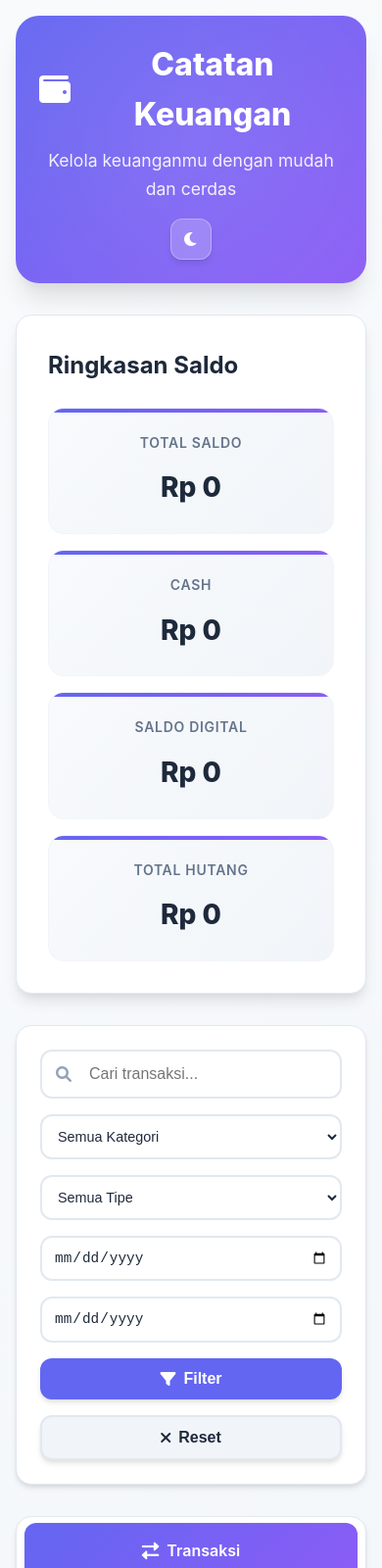
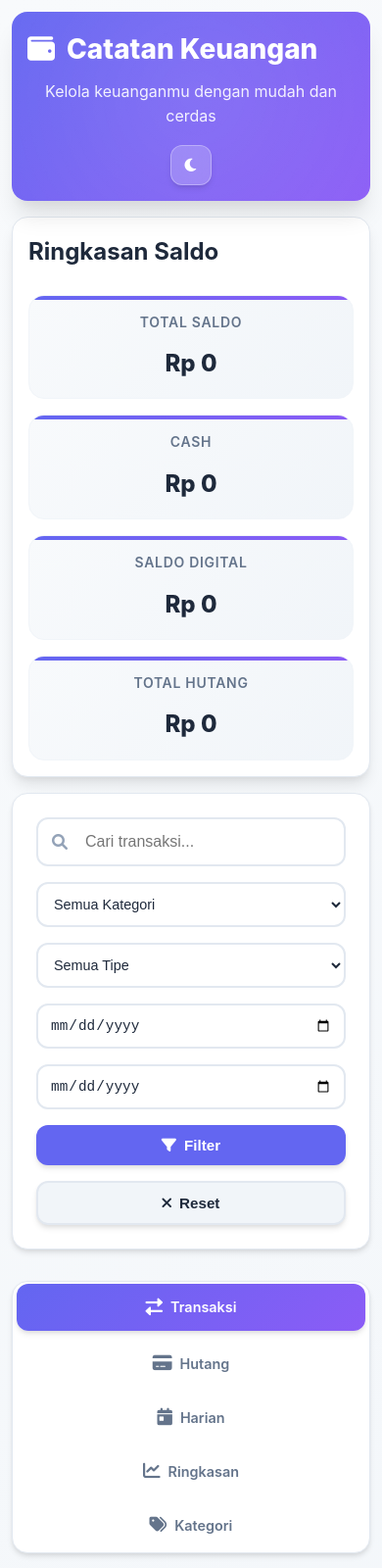
Before and after one commit to Syabadriel/financeTrack, a plain HTML site: page index.html in a window 390 px wide. Shown: the top 1600 px of the page at 98% size. Drawn offline with nearby package versions, Linux system fonts and the light colour scheme.

Commit message:
Update style.css

```diff
--- a/style.css
+++ b/style.css
@@ -1,4 +1,4 @@
-/* CSS Variables for Theme Support */
+/* CSS Variables for Theme Support (Bagian ini tidak diubah) */
 :root {
   --primary-color: #6366f1;
   --primary-dark: #4f46e5;
@@ -63,7 +63,7 @@ body {
 .container {
   max-width: 1200px;
   margin: 0 auto;
-  padding: 20px;
+  padding: 20px; /* Padding standar untuk desktop */
 }
 
 /* Header Styles */
@@ -91,7 +91,7 @@ body {
 }
 
 @keyframes float {
-  0%, 100% { transform: rotate(30deg) translateY(0px);  }
+  0%, 100% { transform: rotate(30deg) translateY(0px); }
   50% { transform: rotate(30deg) translateY(-20px); }
 }
 
@@ -994,49 +994,77 @@ button:active {
   display: none !important;
 }
 
-/* Responsive Design */
+/* Responsive Design Adjustments */
+/* Tablet/Layar Sedang (768px ke bawah) */
 @media (max-width: 768px) {
+  /* CONTAINER & PADDING */
   .container {
-    padding: 1rem;
+    padding: 1rem; /* Mengurangi padding luar */
   }
 
+  /* HEADER */
   .header {
-    padding: 1.5rem;
+    padding: 1.5rem; /* Mengurangi padding header */
+    margin-bottom: 1.5rem;
+    border-radius: var(--radius-xl); /* Sedikit mengurangi sudut */
   }
 
   .header-left h1 {
     font-size: 2rem;
   }
 
+  /* SECTION PADDING */
+  .balance-section, .form-section, .transaction-list, .debt-section, .chart-container {
+    padding: 1.5rem;
+    margin-bottom: 1.5rem;
+  }
+
+  /* GRIDS */
   .balance-grid {
     grid-template-columns: repeat(2, 1fr);
     gap: 1rem;
   }
 
-  .tabs {
-    flex-direction: column;
+  .summary-cards {
+    grid-template-columns: repeat(2, 1fr); /* Dua kolom untuk tablet */
+    gap: 1rem;
+  }
+
+  .category-summary, .budget-targets {
+    grid-template-columns: 1fr; /* Satu kolom untuk elemen daftar */
+  }
+
+  /* TABS & FILTERS */
+  .tabs, .summary-tabs {
+    flex-direction: column; /* Tabs menjadi kolom tunggal */
+    padding: 0.25rem;
   }
 
   .tab {
     min-width: auto;
+    padding: 0.75rem 1rem; /* Mengurangi padding tab */
+    font-size: 0.9rem;
   }
 
   .filter-controls {
-    grid-template-columns: 1fr;
+    grid-template-columns: 1fr; /* Filter menjadi kolom tunggal */
   }
 
-  .summary-cards {
-    grid-template-columns: 1fr;
-  }
-
+  /* TRANSACTIONS & DEBTS (Sudah responsif ke kolom, hanya menyempurnakan jarak) */
   .transaction-item, .debt-item {
     flex-direction: column;
     align-items: flex-start;
-    gap: 1rem;
+    gap: 0.5rem; /* Mengurangi jarak antar elemen */
+    padding: 1rem;
+  }
+
+  .transaction-description, .debt-name {
+    font-size: 0.95rem;
   }
 
   .transaction-amount, .debt-amount {
     margin-left: 0;
+    font-size: 1rem;
   }
 
   .transaction-actions, .debt-actions {
@@ -1044,19 +1072,20 @@ button:active {
     width: 100%;
     justify-content: flex-end;
   }
+}
 
-  .category-summary {
-    grid-template-columns: 1fr;
+/* Ponsel Kecil (480px ke bawah) */
+@media (max-width: 480px) {
+  /* CONTAINER & PADDING */
+  .container {
+    padding: 0.75rem;
   }
 
-  .budget-targets {
-    grid-template-columns: 1fr;
-  }
-}
-
-@media (max-width: 480px) {
-  .balance-grid {
-    grid-template-columns: 1fr;
+  /* HEADER */
+  .header {
+    padding: 1rem;
+    margin-bottom: 1rem;
+    border-radius: var(--radius-xl);
   }
 
   .header-content {
@@ -1065,7 +1094,56 @@ button:active {
     text-align: center;
   }
 
+  .header-left h1 {
+    font-size: 1.75rem; /* Font size lebih kecil */
+  }
+
+  .header-left p {
+    font-size: 1rem;
+  }
+
   .header-right {
     align-self: center;
   }
+
+  /* SECTION PADDING */
+  .balance-section, .form-section, .transaction-list, .debt-section, .chart-container {
+    padding: 1rem; /* Padding section yang lebih kecil */
+    margin-bottom: 1rem;
+  }
+
+  /* GRIDS */
+  .balance-grid, .summary-cards {
+    grid-template-columns: 1fr; /* Kolom tunggal untuk tampilan ringkasan */
+    gap: 1rem;
+  }
+
+  /* BALANCE ITEMS */
+  .balance-item {
+    padding: 1rem;
+  }
+
+  .balance-amount {
+    font-size: 1.5rem; /* Font size balance yang lebih kecil */
+  }
+
+  /* FORMS & BUTTONS */
+  input, select, textarea {
+    padding: 0.75rem 0.8rem; /* Mengurangi padding input */
+    font-size: 0.95rem;
+  }
+
+  button {
+    padding: 0.8rem 1.25rem;
+    font-size: 0.95rem;
+  }
+
+  /* TRANSACTION/DEBT ITEMS */
+  .transaction-item, .debt-item {
+    padding: 0.75rem; /* Mengurangi padding baris transaksi */
+  }
+
+  .transaction-actions, .debt-actions {
+    justify-content: space-between; /* Untuk memastikan tombol aksi terlihat jelas */
+  }
 }
```
